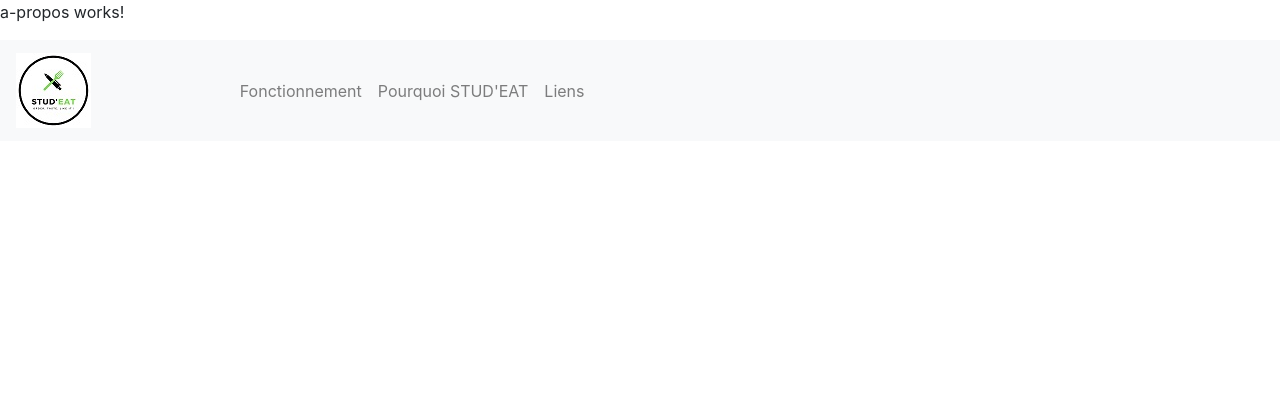
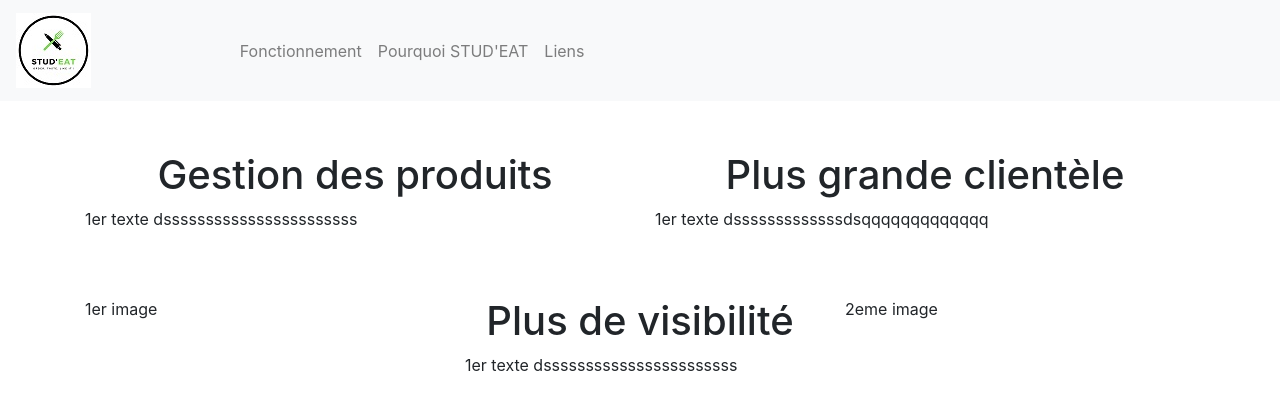
Before and after one commit to AxelLy/StudEat, an Angular app: page /about in a window 1280 px wide. Shown: the top 410 px of the page. Built offline with nearby package versions, Linux system fonts and the light colour scheme.

Commit message:
little fix router

```diff
--- a/src/app/View/a-propos/a-propos.component.css
+++ b/src/app/View/a-propos/a-propos.component.css
@@ -0,0 +1,7 @@
+.container, .visibilite{
+    margin-top: 50px;
+}
+
+h1{
+    text-align: center;
+}
--- a/src/app/View/a-propos/a-propos.component.html
+++ b/src/app/View/a-propos/a-propos.component.html
@@ -1 +1,26 @@
-<p>a-propos works!</p>
+<div class="container">
+
+
+  <div class="row">
+    <div class="col">
+      <h1>Gestion des produits</h1>
+      <p>1er texte dsssssssssssssssssssssss </p>
+    </div>
+    <div class="col">
+      <h1>Plus grande clientèle</h1>
+      <p>1er texte dsssssssssssssdsqqqqqqqqqqqqq
+           </p>
+    </div>
+  </div>
+  <div class="row visibilite">
+    <!--La classe bg-info ajoute un fond bleu à l'élément-->
+    <div class="col ">1er image</div>
+    <!--La classe bg-warning ajoute un fond jaune à l'élément-->
+    <div class="col ">
+      <h1>Plus de visibilité</h1>
+      <p>1er texte dsssssssssssssssssssssss </p>
+    </div>
+    <!--La classe bg-success ajoute un fond vert à l'élément-->
+    <div class="col">2eme image</div>
+  </div>
+</div>
--- /dev/null
+++ b/src/app/View/links/links.component.html
@@ -0,0 +1,25 @@
+
+<div class="row">
+    <div class="col-sm-6 col-sm-offset-3">
+        <h3>Send me a message</h3>
+        <form role="form" id="contactForm">
+
+        </form>
+    </div>
+    </div>
+
+    <div class="row">
+        <div class="form-group col-sm-6">
+            <label for="name" class="h4">Name</label>
+            <input type="text" class="form-control" id="name" placeholder="Enter name" required>
+        </div>
+        <div class="form-group col-sm-6">
+            <label for="email" class="h4">Email</label>
+            <input type="email" class="form-control" id="email" placeholder="Enter email" required>
+        </div>
+    </div>
+    <div class="form-group">
+        <label for="message" class="h4 ">Message</label>
+        <textarea id="message" class="form-control" rows="5" placeholder="Enter your message" required></textarea>
+    </div>
+    <button type="submit" id="form-submit" class="btn btn-success btn-lg pull-right ">Submit</button>
--- /dev/null
+++ b/src/app/View/links/links.component.ts
@@ -0,0 +1,15 @@
+import { Component, OnInit } from '@angular/core';
+
+@Component({
+  selector: 'app-links',
+  templateUrl: './links.component.html',
+  styleUrls: ['./links.component.css']
+})
+export class LinksComponent implements OnInit {
+
+  constructor() { }
+
+  ngOnInit(): void {
+  }
+
+}
--- a/src/app/app.component.html
+++ b/src/app/app.component.html
@@ -1,6 +1,3 @@
-<router-outlet></router-outlet>
-<!-- Router views go here-->
-
 <nav class="navbar navbar-expand-lg navbar-light bg-light">
   <a class="navbar-brand" routerLink="home"><img class="fit-picture" src="../assets/img/Studeat-logo.jpg"
       alt="Accueil"></a>
@@ -27,3 +24,5 @@
 
   </div>
 </nav>
+<router-outlet></router-outlet>
+<!-- Router views go here-->
--- a/src/app/app.module.ts
+++ b/src/app/app.module.ts
@@ -4,10 +4,14 @@ import { BrowserModule } from '@angular/platform-browser';
 import { AppRoutingModule, routingComponents } from './app-routing.module';
 import { AppComponent } from './app.component';
 
+import { LinksComponent } from './View/links/links.component';
+
+
 @NgModule({
   declarations: [
     AppComponent,
-    routingComponents
+    routingComponents,
+    LinksComponent
   ],
   imports: [
     BrowserModule,
```
Also changed, not shown: src/app/View/links/links.component.css (added), 1 other file (tests, documents, lock files or other folders).
